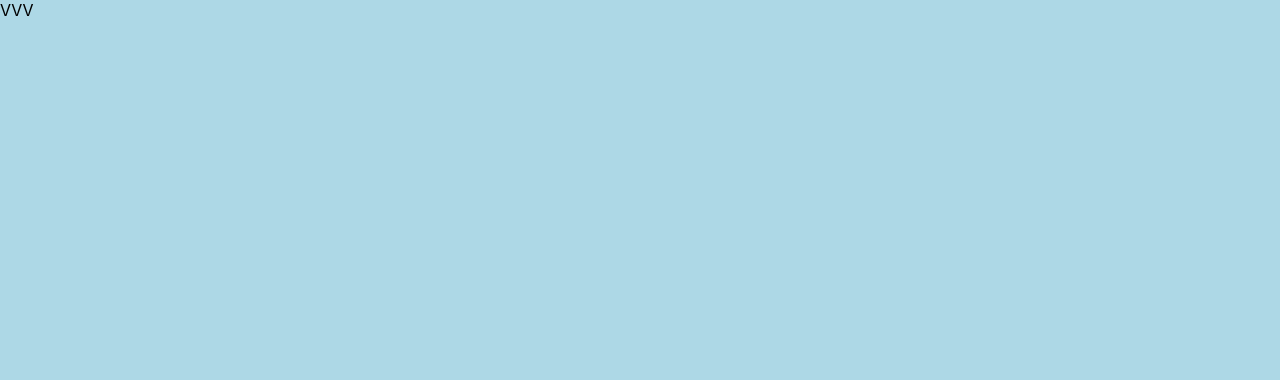
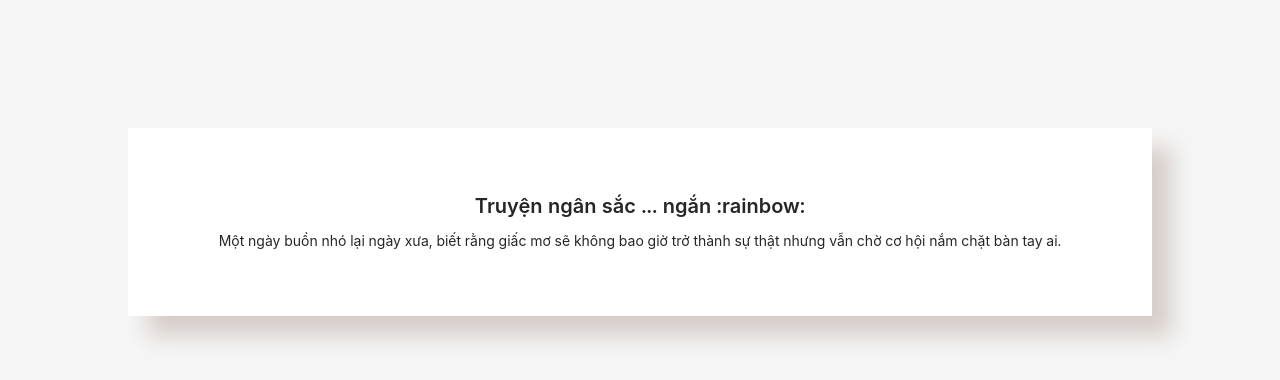
Before and after one commit to maslhiro/naoi, a React (Create React App) app: page / in a window 1280 px wide. Shown: the top 380 px of the page. Built offline with nearby package versions, Linux system fonts and the light colour scheme.

Commit message:
:rainbow:

```diff
--- a/public/index.html
+++ b/public/index.html
@@ -24,9 +24,9 @@
       work correctly both with client-side routing and a non-root public URL.
       Learn how to configure a non-root public URL by running `npm run build`.
     -->
-    <title>React App</title>
+    <title>Naoi</title>
   </head>
-  <body>
+  <body style="background-color: whitesmoke;">
     <noscript>You need to enable JavaScript to run this app.</noscript>
     <div id="root"></div>
     <!--
--- a/src/App.css
+++ b/src/App.css
@@ -1,5 +1,19 @@
+@import "~antd/dist/antd.css";
+
 .App {
-  width: 100vw;
-  height: 100vh;
-  background-color: lightblue;
+  display: flex;
+  flex: 1;
+  text-align: center;
 }
+
+._header {
+  flex: 1;
+  display: flex;
+  margin: 10vw;
+  padding: 5%;
+  background-color: white;
+  flex-direction: column;
+  /* align-items: center;
+justify-content:center; */
+  box-shadow: 20px 20px 20px #58281630;
+}
--- a/src/App.js
+++ b/src/App.js
@@ -1,10 +1,25 @@
-import React from 'react';
-import './App.css';
+import React from "react";
+import { Typography, Card } from "antd";
+import "./App.css";
+
+const { Title, Paragraph, Text } = Typography;
+const { Meta } = Card;
 
 function App() {
   return (
     <div className="App">
-    <div>VVV</div>
+      <div className="_header">
+        <Title level={4}>Truyện ngân sắc ... ngắn :rainbow:</Title>
+        <Text >Một ngày buồn nhó lại ngày xưa, biết rằng giấc mơ sẽ không bao giờ trở thành sự thật nhưng vẫn chờ cơ hội nắm chặt bàn tay ai.</Text>
+
+        {/* <Card
+          hoverable
+          style={{ width: 240 }}
+          cover={<img alt="example" src="https://os.alipayobjects.com/rmsportal/QBnOOoLaAfKPirc.png" />}
+        >
+          <Meta title="Europe Street beat" description="www.instagram.com" />
+        </Card> */}
+      </div>
     </div>
   );
 }
```
Also changed, not shown: public/manifest.json, src/logo.svg (deleted), 1 other file (tests, documents, lock files or other folders).
